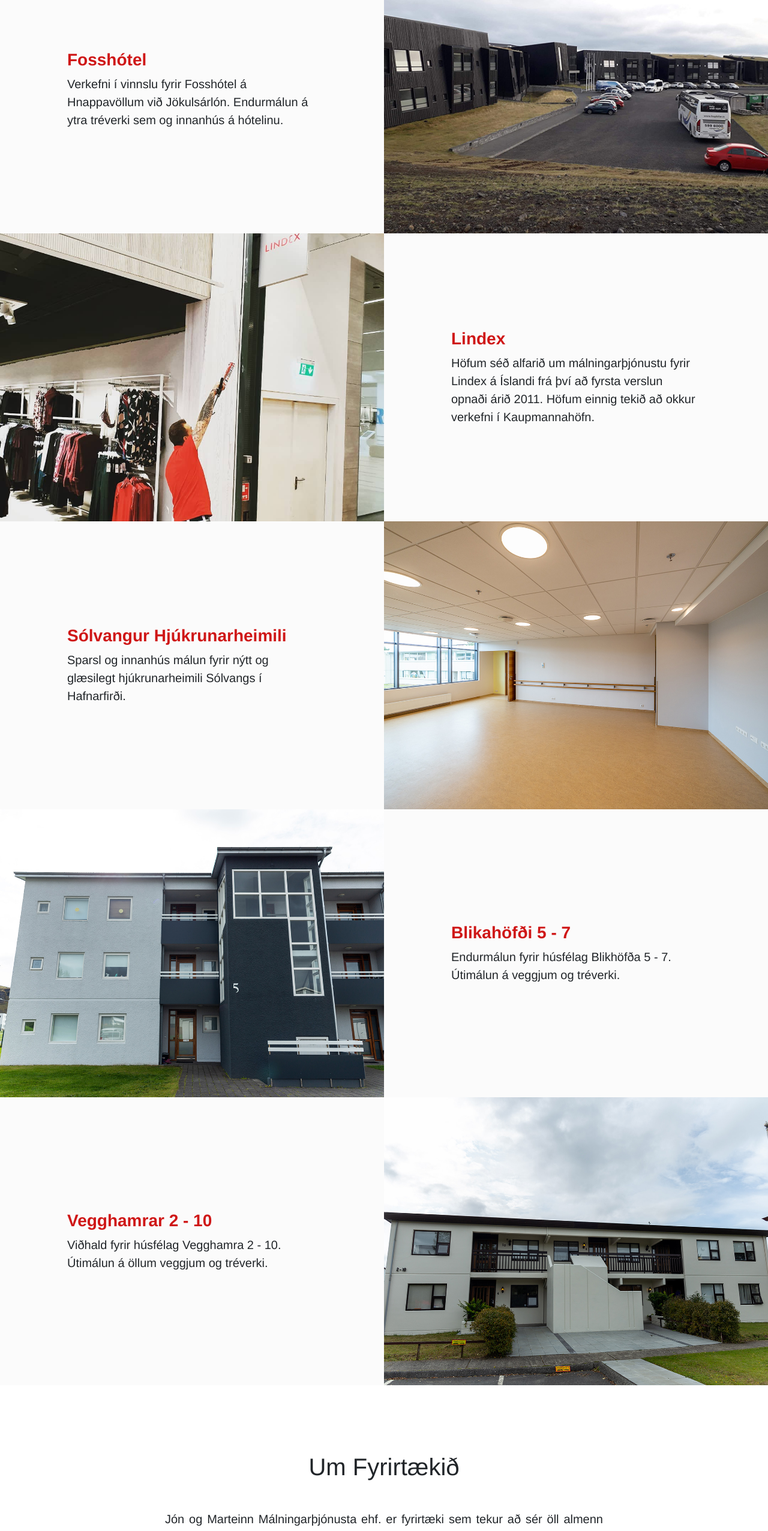
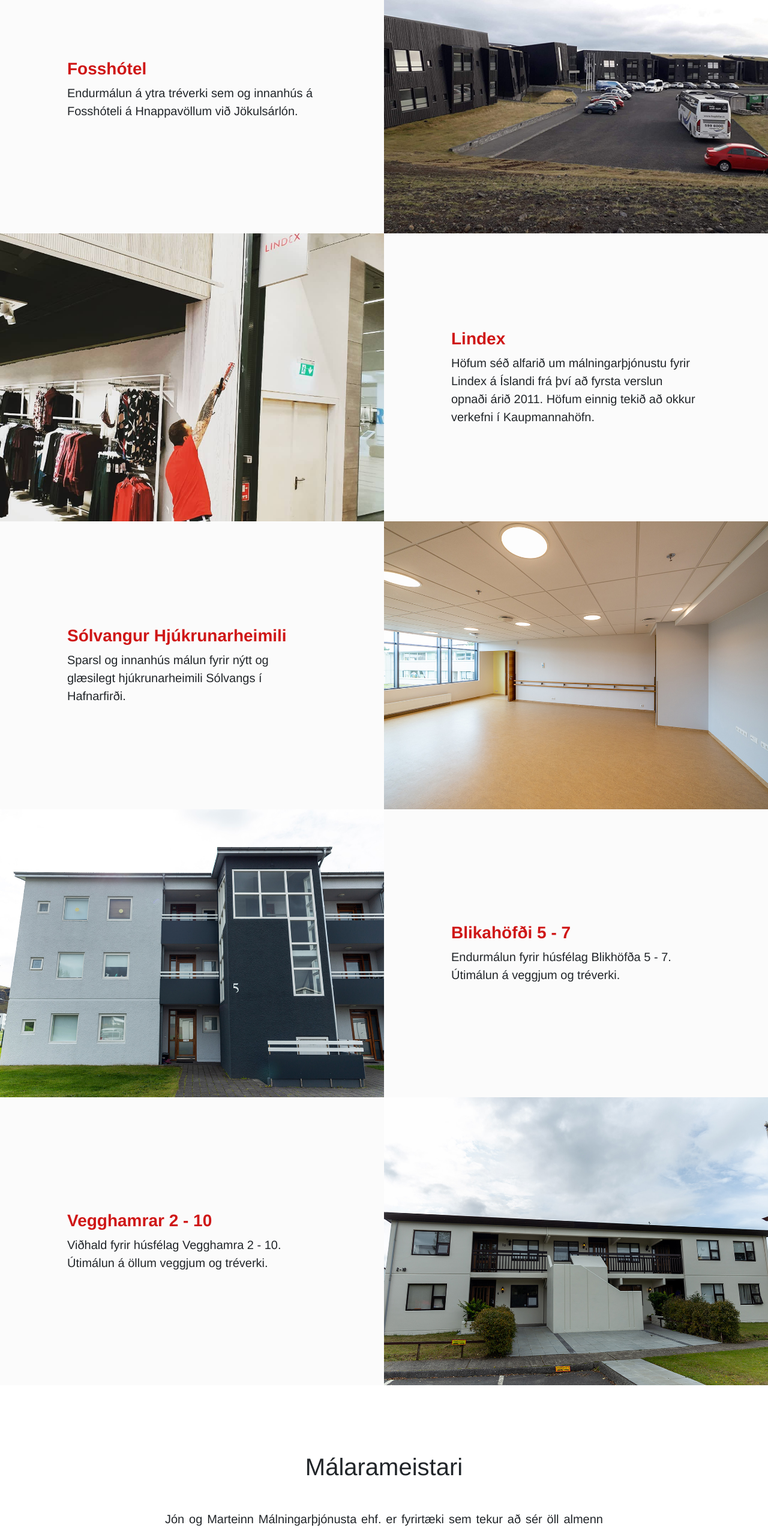
Before and after one commit to jonrh/jonogmarteinn.is, a Gatsby app: page / in a window 1280 px wide. Shown: the part 4280-6832 px from the top of the page at 60% size. Built offline with nearby package versions, Linux system fonts and the light colour scheme.

Commit message:
Minor changes to the copy

```diff
--- a/src/pages/index.js
+++ b/src/pages/index.js
@@ -153,8 +153,8 @@
               <div className="col-lg-6 order-lg-1 my-auto showcase-text">
                 <H3Link label="Fosshótel" href="/verkefni/fosshótel" />
                 <p className="lead mb-0">
-                  Verkefni í vinnslu fyrir Fosshótel á Hnappavöllum við Jökulsárlón. Endurmálun á ytra
-                  tréverki sem og innanhús á hótelinu.
+                  Endurmálun á ytra tréverki sem og innanhús á Fosshóteli á Hnappavöllum við
+                  Jökulsárlón.
                 </p>
               </div>
             </div>
@@ -225,10 +225,10 @@
       </section>
 
 
-      {/* Um Fyrirtækið */}
+      {/* Málarameistari */}
       <section className="testimonials text-center bg-white">
         <div className="container">
-          <h2 className="h1 mb-5">Um Fyrirtækið</h2>
+          <h2 className="h1 mb-5">Málarameistari</h2>
           <div className="row mb-5 text-justify">
             <div className="col-11 col-md-10 col-lg-8 mx-auto">
               <p className="lead">
```
